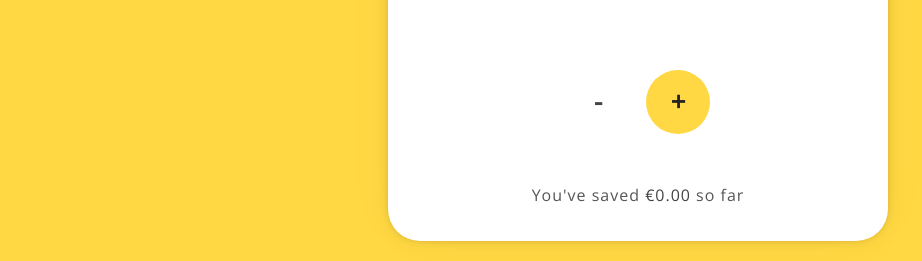
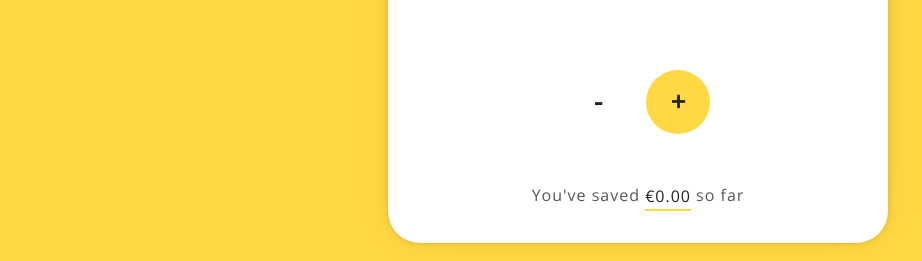
Before and after one commit to twanmulder/Beer-Tracker, a React (Create React App) app: page / in a window 1280 px wide. Shown: the part 333-594 px from the top of the page, without its empty margins (2-924 px from the left). Built offline with nearby package versions, Linux system fonts and the light colour scheme; no server answers; the database is empty.

Commit message:
Added cool border

```diff
--- a/src/scss/colors/_colors.scss
+++ b/src/scss/colors/_colors.scss
@@ -1,7 +1,7 @@
 $color: (
   typography: (
     1: #000,
-    2: #444,
+    2: #222,
     3: #565656,
     4: #969696,
     5: #dedede,
--- a/src/scss/components/_dashboard.scss
+++ b/src/scss/components/_dashboard.scss
@@ -90,8 +90,9 @@
 
   span {
     display: inline-block;
-    vertical-align: bottom;
+    vertical-align: middle;
     color: color(typography, 2);
+    border-bottom: 2px solid color(primary, 1);
   }
 
   @include tablet {
```
